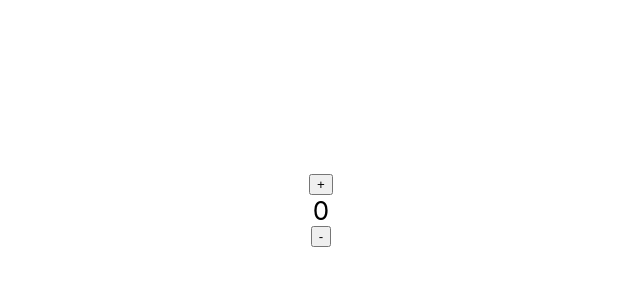
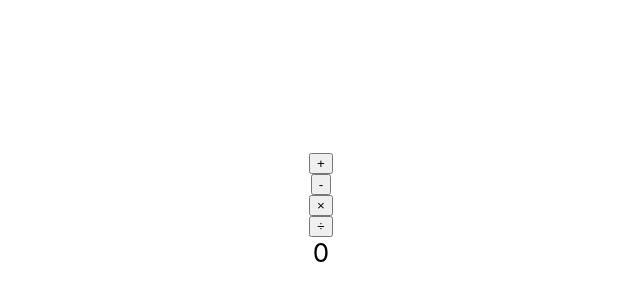
Before and after one commit to ShiotaYoshiaki/SPA_Develop_Training, a React (Create React App) app in the folder JavaScript_Training/4_React/spa_hiroki/: page / in a window 1280 px wide. Shown: the part 190-490 px from the top of the page, without its empty margins (319-959 px from the left). Built offline with nearby package versions, Linux system fonts and the light colour scheme.

Commit message:
四則演算機能の追加

```diff
--- a/JavaScript_Training/4_React/spa_hiroki/src/App.js
+++ b/JavaScript_Training/4_React/spa_hiroki/src/App.js
@@ -2,17 +2,18 @@ import React from 'react';
 import './App.css';
 import CalcButton from './js/calc/containers/calcButton';
 import CalcResult from './js/calc/containers/calcResult';
-//import MinusButton from './js/calc/containers/minusButton';
 
 function App() {
-  return(
+  return (
     <div className="App">
       <header className="App-header">
-      <CalcButton  param={"+"}/>
-      <CalcResult />
-      <CalcButton param={"-"}/>
+        <CalcButton param={"+"} />
+        <CalcButton param={"-"} />
+        <CalcButton param={"×"} />
+        <CalcButton param={"÷"} />
+        <CalcResult />
       </header>
-      </div>
+    </div>
   );
 }
 
--- a/JavaScript_Training/4_React/spa_hiroki/src/js/calc/components/calcButton.jsx
+++ b/JavaScript_Training/4_React/spa_hiroki/src/js/calc/components/calcButton.jsx
@@ -3,13 +3,17 @@ import React from 'react';
 class calcButton extends React.Component {
     render() {
         if (this.props.param === "+") {
-
             return (
                 <button onClick={this.props.plus}>{this.props.param}</button>);
+        } else if (this.props.param === "-") {
+            return (
+                <button onClick={this.props.minus}> {this.props.param} </button>
+            );
+        } else if (this.props.param === "×") {
+            return (
+                <button onClick={this.props.multiply}> {this.props.param} </button>);
         }
-        return (
-            <button onClick={this.props.minus}> {this.props.param} </button>
-        );
+        return (<button onClick={this.props.divide}> {this.props.param} </button>);
     }
 }
 
--- a/JavaScript_Training/4_React/spa_hiroki/src/js/calc/components/calcResult.jsx
+++ b/JavaScript_Training/4_React/spa_hiroki/src/js/calc/components/calcResult.jsx
@@ -3,8 +3,9 @@ import React from 'react';
 class calcResult extends React.Component {
     render() {
         return (
-        <div>{this.props.num}</div>
-        )}
+            <div>{this.props.num}</div>
+        )
+    }
 }
 
 export default calcResult;
--- a/JavaScript_Training/4_React/spa_hiroki/src/js/calc/containers/calcButton.js
+++ b/JavaScript_Training/4_React/spa_hiroki/src/js/calc/containers/calcButton.js
@@ -1,18 +1,17 @@
 import { connect } from 'react-redux';
-import { plus, minus } from '../modules/calcAction';
+import { plus, minus, multiply, divide } from '../modules/calcAction';
 import calcButton from '../components/calcButton';
-
 
 function mapStateToProps() {
   return {};
 }
-
 function mapDispatchToProps(dispatch) {
   return {
     plus: () => dispatch(plus()),
-    minus: () => dispatch(minus())
+    minus: () => dispatch(minus()),
+    multiply: () => dispatch(multiply()),
+    divide: () => dispatch(divide())
   };
-
 }
 
 export default connect(mapStateToProps, mapDispatchToProps)(calcButton);
--- a/JavaScript_Training/4_React/spa_hiroki/src/js/calc/containers/calcResult.js
+++ b/JavaScript_Training/4_React/spa_hiroki/src/js/calc/containers/calcResult.js
@@ -1,21 +1,19 @@
 import { connect } from 'react-redux';
-import { plus } from '../modules/calcAction';
-import { minus } from '../modules/calcAction';
+import { plus, minus, multiply, divide } from '../modules/calcAction';
 import calcResult from '../components/calcResult';
-
 
 function mapStateToProps(state) {
   return {
     num: state.calc.num,
   };
-
 }
-
 function mapDispatchToProps(dispatch) {
   return {
     plus: () => dispatch(plus()),
-    minus: () => dispatch(minus())
+    minus: () => dispatch(minus()),
+    multiply: () => dispatch(multiply()),
+    divide: () => dispatch(divide())
   };
 }
 
-export default connect(mapStateToProps, mapDispatchToProps )(calcResult);
+export default connect(mapStateToProps, mapDispatchToProps)(calcResult);
--- a/JavaScript_Training/4_React/spa_hiroki/src/js/calc/controllers/calcController.js
+++ b/JavaScript_Training/4_React/spa_hiroki/src/js/calc/controllers/calcController.js
@@ -1,16 +1,14 @@
 import { takeEvery, select } from 'redux-saga/effects';
 import { PUSH_PLUS_BUTTON_REQUEST } from '../../const/actionTypes';
 import { PUSH_MINUS_BUTTON_REQUEST } from '../../const/actionTypes';
+import { PUSH_MULTIPLY_BUTTON_REQUEST } from '../../const/actionTypes';
+import { PUSH_DIVIDE_BUTTON_REQUEST } from '../../const/actionTypes';
 
- function* plus()
-{
+function* calc() {
   const state = yield select((state) => state);
   console.log(state);
-
-
-
 }
-  export default function* () {
-    yield takeEvery(PUSH_PLUS_BUTTON_REQUEST, PUSH_MINUS_BUTTON_REQUEST, plus);
-
+export default function* () {
+  yield takeEvery(PUSH_PLUS_BUTTON_REQUEST, PUSH_MINUS_BUTTON_REQUEST,
+    PUSH_MULTIPLY_BUTTON_REQUEST, PUSH_DIVIDE_BUTTON_REQUEST, calc);
 }
--- a/JavaScript_Training/4_React/spa_hiroki/src/js/calc/modules/calcAction.js
+++ b/JavaScript_Training/4_React/spa_hiroki/src/js/calc/modules/calcAction.js
@@ -1,12 +1,20 @@
 import {PUSH_PLUS_BUTTON_REQUEST} from "../../const/actionTypes";
 import {PUSH_MINUS_BUTTON_REQUEST} from "../../const/actionTypes";
+import {PUSH_MULTIPLY_BUTTON_REQUEST} from "../../const/actionTypes";
+import {PUSH_DIVIDE_BUTTON_REQUEST} from "../../const/actionTypes";
 /** from
  * Actionは、ユーザーが起こすイベントを定義します
  */
+
 export function plus() {
     return {type: PUSH_PLUS_BUTTON_REQUEST};
-
 }
 export function minus() {
     return {type: PUSH_MINUS_BUTTON_REQUEST};
 }
+export function multiply() {
+    return {type: PUSH_MULTIPLY_BUTTON_REQUEST};
+}
+export function divide() {
+    return {type: PUSH_DIVIDE_BUTTON_REQUEST};
+}
--- a/JavaScript_Training/4_React/spa_hiroki/src/js/calc/modules/calcReducer.js
+++ b/JavaScript_Training/4_React/spa_hiroki/src/js/calc/modules/calcReducer.js
@@ -1,24 +1,34 @@
 import { PUSH_PLUS_BUTTON_REQUEST } from '../../const/actionTypes';
 import { PUSH_MINUS_BUTTON_REQUEST } from '../../const/actionTypes';
+import { PUSH_MULTIPLY_BUTTON_REQUEST } from "../../const/actionTypes";
+import { PUSH_DIVIDE_BUTTON_REQUEST } from "../../const/actionTypes";
 
 const initialState = {
   num: 0,
 };
-
 export default function reducer(state = initialState, action) {
   switch (action.type) {
-
     case PUSH_PLUS_BUTTON_REQUEST:
       return {
         ...state,
         num: state.num + 1,
       };
     case PUSH_MINUS_BUTTON_REQUEST:
-        return {
-          ...state,
-          num: state.num - 1,
-        };
+      return {
+        ...state,
+        num: state.num - 1,
+      };
+    case PUSH_MULTIPLY_BUTTON_REQUEST:
+      return {
+        ...state,
+        num: state.num * state.num,
+      };
 
+    case PUSH_DIVIDE_BUTTON_REQUEST:
+      return {
+        ...state,
+        num: state.num / state.num,
+      };
     default:
       return state
   }
--- a/JavaScript_Training/4_React/spa_hiroki/src/js/const/actionTypes.js
+++ b/JavaScript_Training/4_React/spa_hiroki/src/js/const/actionTypes.js
@@ -2,3 +2,7 @@ export const PUSH_PLUS_BUTTON_REQUEST ="PUSH_PLUS_BUTTON_REQUEST";
 export const PUSH_PLUS_BUTTON_SUCCESS ="PUSH_PLUS_BUTTON_SUCCESS";
 export const PUSH_MINUS_BUTTON_REQUEST ="PUSH_MINUS_BUTTON_REQUEST";
 export const PUSH_MINUS_BUTTON_SUCCESS ="PUSH_MINUS_BUTTON_SUCCESS";
+export const PUSH_MULTIPLY_BUTTON_REQUEST ="PUSH_MULTIPLY_BUTTON_REQUEST";
+export const PUSH_MULTIPLY_BUTTON_SUCCESS ="PUSH_MULTIPLY_BUTTON_SUCCESS";
+export const PUSH_DIVIDE_BUTTON_REQUEST ="PUSH_DIVIDE_BUTTON_REQUEST";
+export const PUSH_DIVIDE_BUTTON_SUCCESS ="PUSH_DIVIDE_BUTTON_SUCCESS";
```
Also changed, not shown: JavaScript_Training/4_React/spa_hiroki/src/js/calc/services/calcService.js (added), JavaScript_Training/4_React/spa_hiroki/src/js/calc/services/minusService.js (deleted), JavaScript_Training/4_React/spa_hiroki/src/js/calc/services/plusService.js (deleted).
